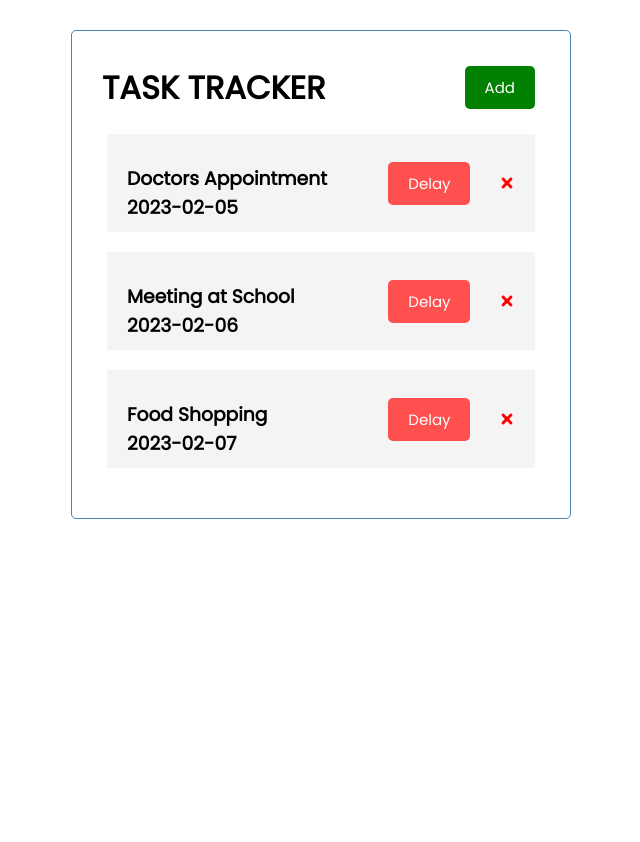
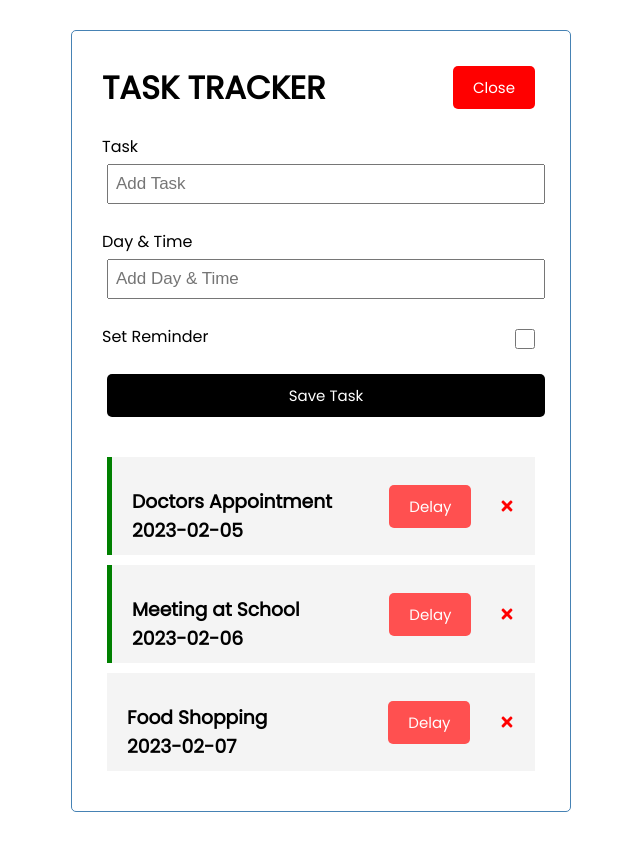
Before and after one commit to Sheam1685/react-app, a React (Create React App) app: page / in a window 1280 px wide. Both pictures are taken after a click on the button "Add". Shown: the whole page, without its empty margins (319-959 px from the left). Before the commit the page ends 800 px from the top, so only its background shows below. Built offline with nearby package versions, Linux system fonts and the light colour scheme.

Commit message:
Add Task implemented

```diff
--- a/package.json
+++ b/package.json
@@ -35,5 +35,8 @@
       "last 1 firefox version",
       "last 1 safari version"
     ]
+  },
+  "devDependencies": {
+    "prettier": "2.8.8"
   }
 }
--- a/src/App.js
+++ b/src/App.js
@@ -1,5 +1,6 @@
 import Header from './components/Header';
 import Tasks from './components/Tasks';
+import AddTask from './components/AddTask';
 import { useState } from 'react';
 
 const initialTasks = [
@@ -25,6 +26,18 @@ const initialTasks = [
 
 function App() {
   const [tasks, setTasks] = useState(initialTasks);
+  const [showAddTask, setShowAddTask] = useState(false)
+
+  const showAddTaskForm = () => {
+    setShowAddTask(!showAddTask);
+  }
+
+  const addTask = (task) => {
+    // iterate over the tasks and find the max id
+    const maxId = tasks.reduce((max, task) => task.id > max ? task.id : max, 0);
+    const newTask = {id: maxId + 1, ...task};
+    setTasks([...tasks, newTask]);
+  }
   const delayTask = (id) => {
     setTasks(prevTasks => {
       return prevTasks.map((task) => {
@@ -46,7 +59,8 @@ function App() {
   }
   return (
     <div className="container">
-      <Header title='TASK TRACKER'/>
+      <Header title='TASK TRACKER' showForm={showAddTaskForm} showAddTask={showAddTask}/>
+      {showAddTask? <AddTask onAdd={addTask}/> : ''}
       {/* send tasks and setTasks as parameter */}
       {tasks.length > 0 ? <Tasks tasks={tasks} delayTask={delayTask} deleteTask={deleteTask} doubleClick={toggleReminder} /> : <h3>No Tasks to Show</h3>}
     </div>
--- /dev/null
+++ b/src/components/AddTask.js
@@ -0,0 +1,48 @@
+import React, {useState} from 'react'
+
+const AddTask = ({ onAdd }) => {
+  const [text, setText] = useState('')
+  const [day, setDay] = useState('')
+  const [reminder, setReminder] = useState(false)
+
+  const changeText = (e) => {
+    setText(e.target.value)
+  }
+  const changeDay = (e) => {
+    setDay(e.target.value)
+  }
+  const changeReminder = (e) => {
+    setReminder(e.target.checked)
+  }
+  const onSubmit = (e) => {
+    e.preventDefault()
+    if (!text) {
+      alert('Please add a task')
+      return
+    }
+    onAdd({text, day, reminder})
+    setText('')
+    setDay('')
+    setReminder(false)
+  }
+
+  return (
+    <form className='add-form'>
+      <div className='form-control'>
+        <label>Task</label>
+        <input type='text' placeholder='Add Task' value={text} onChange={changeText}/>
+      </div>
+      <div className='form-control'>
+        <label>Day & Time</label>
+        <input type='text' placeholder='Add Day & Time' value={day} onChange={changeDay}/>
+      </div>
+      <div className='form-control form-control-check'>
+        <label>Set Reminder</label>
+        <input type='checkbox' checked={reminder}  value={reminder} onChange={changeReminder}/>
+      </div>
+      <input type='submit' value='Save Task' className='btn btn-block' onClick={onSubmit} />
+    </form>
+  )
+}
+
+export default AddTask
--- a/src/components/Header.js
+++ b/src/components/Header.js
@@ -4,13 +4,12 @@ import PropTypes from 'prop-types'
 import Button from './Button'
 
 const Header = (props) => {
-  const onClick = (e) => {
-    console.log('Click');
-  }
+  const buttonText = props.showAddTask ? 'Close' : 'Add';
+  const buttonColor = props.showAddTask ? 'red' : 'green';
   return (
     <header className='header'>
         <h1>{props.title}</h1>
-        <Button text='Add' color='green' onClick={onClick} />
+        <Button text={buttonText} color={buttonColor} onClick={props.showForm} />
     </header>
   )
 }
--- a/src/components/Task.js
+++ b/src/components/Task.js
@@ -4,7 +4,7 @@ import Button from './Button'
 
 const Task = ({task, onDelay, onDelete, doubleClick}) => {
     return (
-        <div className='task' onDoubleClick={() => doubleClick(task.id)}>
+        <div className={`task ${task.reminder? 'reminder' : '' }`} onDoubleClick={() => doubleClick(task.id)}>
             <h3>{task.text}<br />{task.day}</h3>
             <Button text='Delay' color='rgb(255, 80, 80)' onClick={() => onDelay(task.id)} />
             <FaTimes style={{color:'red', cursor:'pointer'}} onClick={() => onDelete(task.id)} />
--- a/src/index.css
+++ b/src/index.css
@@ -67,7 +67,7 @@ body {
   align-items: center;
   background: #f4f4f4;
   margin: 5px;
-  margin-bottom: 20px;
+  margin-bottom: 10px;
   padding: 10px 20px;
   cursor: pointer;
 }
@@ -103,16 +103,17 @@ body {
 
 .form-control-check {
   display: flex;
-  align-items: center;
+  align-items: right;
   justify-content: space-between;
 }
 
 .form-control-check label {
-  flex: 1;
+  text-align: left;
 }
 
 .form-control-check input {
-  flex: 2;
+  width: 20px;
+  text-align: right;
   height: 20px;
 }
 
```
Also changed, not shown: 1 other file (tests, documents, lock files or other folders).
